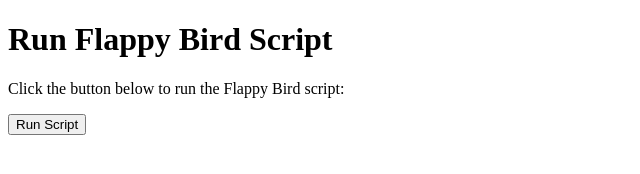
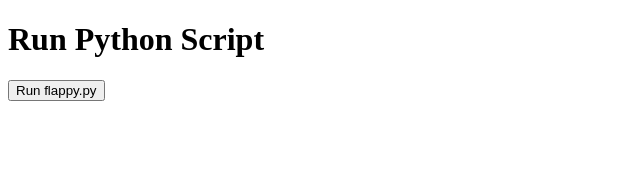
Before and after one commit to Alan21303/flappy-bird, a plain HTML site: page flappy/index.html in a window 1280 px wide. Shown: the whole page, without its empty margins (0-640 px from the left). Drawn offline with Linux system fonts and the light colour scheme.

Commit message:
Update index.html

```diff
--- a/flappy/index.html
+++ b/flappy/index.html
@@ -1,15 +1,12 @@
 <!DOCTYPE html>
-<html lang="en">
+<html>
 <head>
-    <meta charset="UTF-8">
-    <meta name="viewport" content="width=device-width, initial-scale=1.0">
-    <title>Run Flappy Bird Script</title>
+    <title>Run Python Script</title>
 </head>
 <body>
-    <h1>Run Flappy Bird Script</h1>
-    <p>Click the button below to run the Flappy Bird script:</p>
-    <form action="/run_script" method="post">
-        <button type="submit">Run Script</button>
+    <h1>Run Python Script</h1>
+    <form action="/run_script" method="get">
+        <button type="submit">Run flappy.py</button>
     </form>
 </body>
 </html>
```
